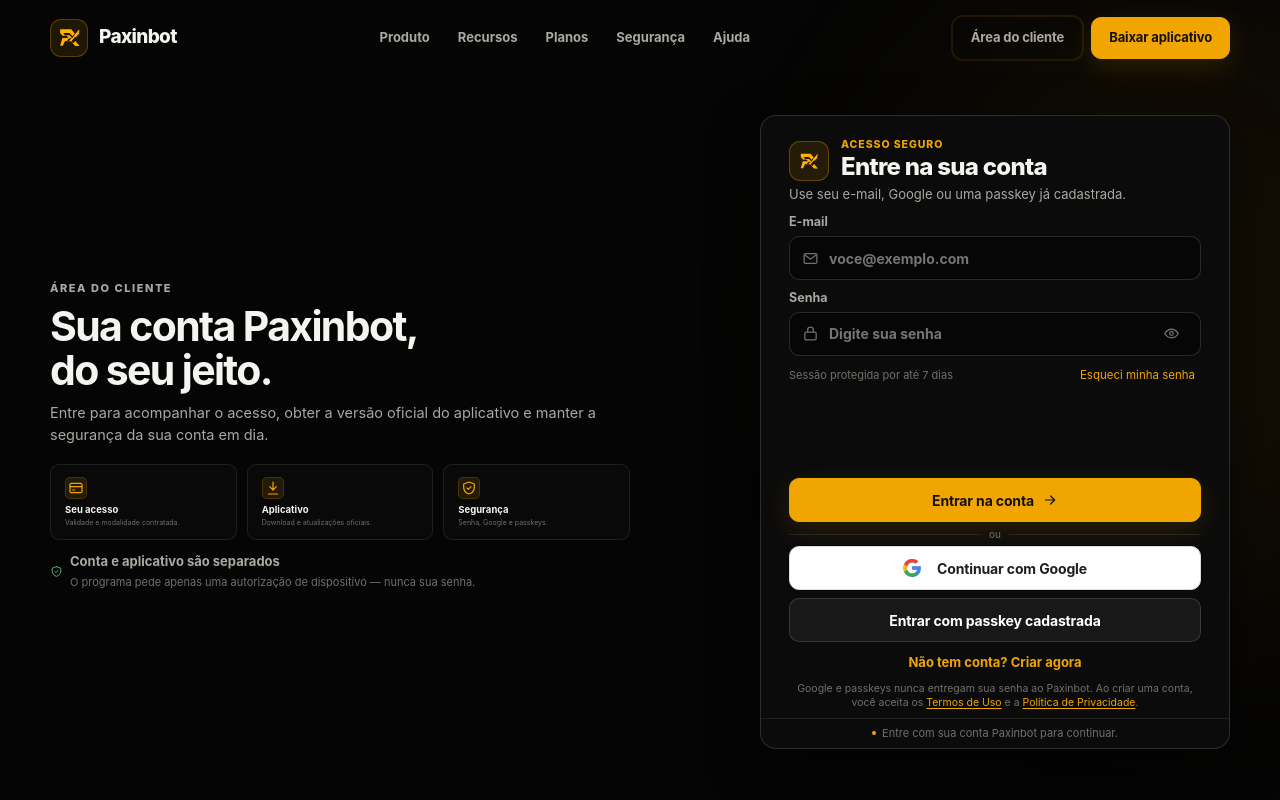
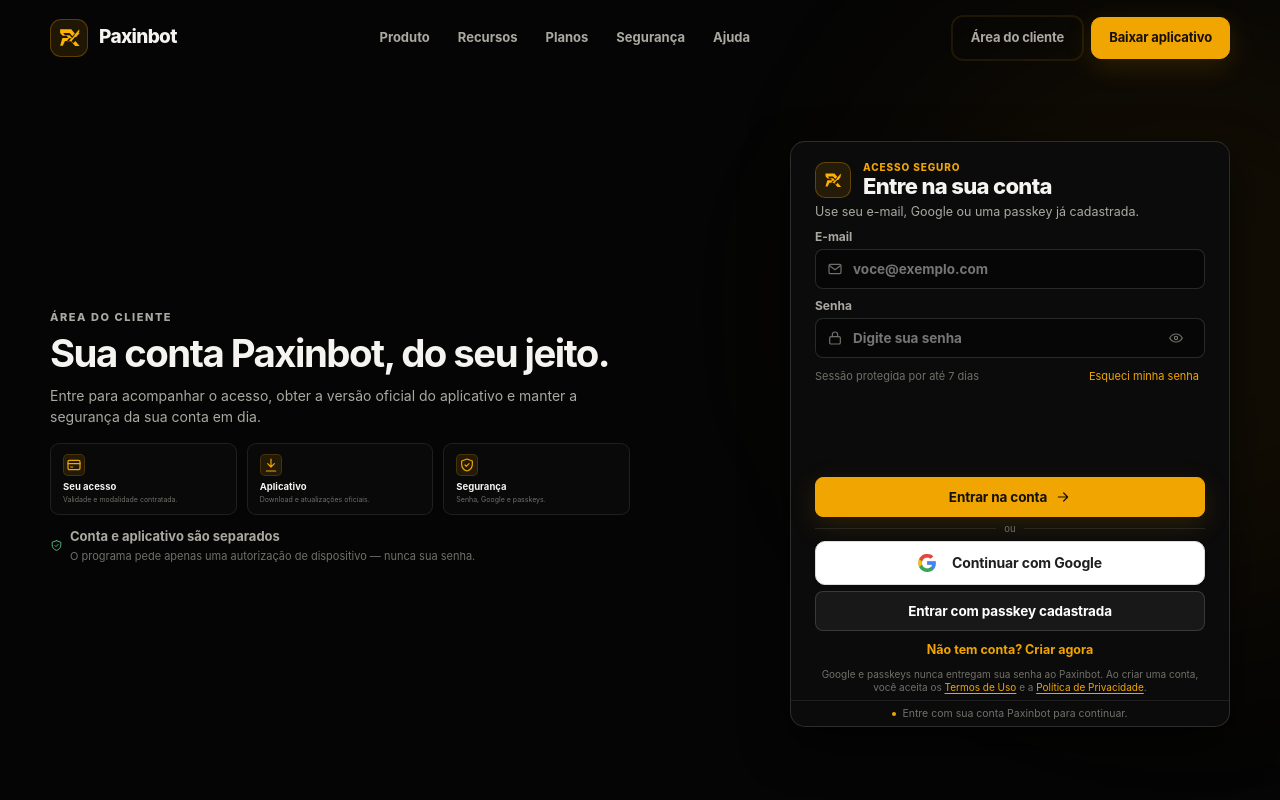
Before and after one commit to Paxinlaetitia/Paxin-CPA, a plain HTML site: page cliente.html in a window 1280 px wide. Shown: the top 800 px of the page. Drawn offline with Linux system fonts and the light colour scheme; no server answers.

Commit message:
fix(site-ui): fine-tune card dimensions to compact sweet-spot

```diff
--- a/client.css
+++ b/client.css
@@ -5,13 +5,13 @@
   display: flex !important;
   align-items: center !important;
   justify-content: center !important;
-  padding: 100px 0 36px !important;
+  padding: 92px 0 24px !important;
   box-sizing: border-box !important;
   border-bottom: 0 !important;
 }
 .client-access-grid {
-  grid-template-columns: minmax(0, 1.12fr) minmax(430px, 470px) !important;
-  gap: 36px !important;
+  grid-template-columns: minmax(0, 1.15fr) 440px !important;
+  gap: 32px !important;
   align-items: center !important;
 }
 .client-access-grid > *,.client-intro { min-width: 0; max-width: 100%; }
@@ -19,7 +19,7 @@
 .client-intro h1 {
   max-width: 580px !important;
   margin: 6px 0 10px !important;
-  font-size: clamp(30px, 3.2vw, 44px) !important;
+  font-size: clamp(28px, 3vw, 40px) !important;
   line-height: 1.08 !important;
   letter-spacing: -.04em !important;
   text-wrap: balance;
@@ -28,52 +28,52 @@
   max-width: 560px !important;
   margin: 0 !important;
   color: var(--text-2) !important;
-  font-size: 14.5px !important;
+  font-size: 14px !important;
   line-height: 1.5 !important;
   text-wrap: pretty;
 }
-.client-benefits { gap: 10px !important; margin-top: 18px !important; }
-.client-benefits > div { min-height: 76px !important; padding: 12px 14px !important; }
+.client-benefits { gap: 10px !important; margin-top: 16px !important; }
+.client-benefits > div { min-height: 72px !important; padding: 10px 12px !important; }
 .client-trust { margin-top: 12px !important; }
 .auth-card {
   width: 100% !important;
-  max-width: 470px !important;
-  padding: 24px 28px 20px !important;
+  max-width: 440px !important;
+  padding: 20px 24px 16px !important;
   border: 1px solid var(--line-strong) !important;
-  border-radius: 16px !important;
+  border-radius: 15px !important;
   background: #0b0b0b !important;
-  box-shadow: 0 18px 50px rgba(0,0,0,.6) !important;
+  box-shadow: 0 18px 45px rgba(0,0,0,.6) !important;
 }
 .auth-head { display: flex !important; align-items: center !important; gap: 12px !important; margin-bottom: 4px !important; }
 .auth-head > div:last-child { display: grid; gap: 2px; align-content: center; }
-.auth-logo { width: 40px !important; height: 40px !important; flex: 0 0 auto !important; display: grid !important; place-items: center !important; border: 1px solid rgba(240,165,0,.3) !important; border-radius: 11px !important; background: var(--accent-soft) !important; }
-.auth-logo img { width: 22px !important; height: 22px !important; opacity: 1; filter: invert(69%) sepia(98%) saturate(1593%) hue-rotate(358deg) brightness(99%) contrast(105%); }
-.auth-head span { line-height: 1; font-size: 10.5px !important; font-weight: 850 !important; letter-spacing: .09em !important; color: var(--accent) !important; }
-.auth-head h2 { margin: 0 !important; font-size: 24px !important; font-weight: 800 !important; letter-spacing: -.03em !important; line-height: 1.15 !important; color: var(--text) !important; text-wrap: balance; }
-.auth-card > .auth-copy { margin: 3px 0 10px !important; font-size: 13px !important; line-height: 1.45 !important; color: var(--text-2) !important; text-wrap: pretty; }
+.auth-logo { width: 36px !important; height: 36px !important; flex: 0 0 auto !important; display: grid !important; place-items: center !important; border: 1px solid rgba(240,165,0,.3) !important; border-radius: 10px !important; background: var(--accent-soft) !important; }
+.auth-logo img { width: 20px !important; height: 20px !important; opacity: 1; filter: invert(69%) sepia(98%) saturate(1593%) hue-rotate(358deg) brightness(99%) contrast(105%); }
+.auth-head span { line-height: 1; font-size: 10px !important; font-weight: 850 !important; letter-spacing: .09em !important; color: var(--accent) !important; }
+.auth-head h2 { margin: 0 !important; font-size: 22px !important; font-weight: 800 !important; letter-spacing: -.03em !important; line-height: 1.15 !important; color: var(--text) !important; text-wrap: balance; }
+.auth-card > .auth-copy { margin: 2px 0 8px !important; font-size: 12.5px !important; line-height: 1.4 !important; color: var(--text-2) !important; text-wrap: pretty; }
 .prototype-notice {
-  margin: 8px -28px -20px !important;
-  padding: 6px 12px !important;
-  font-size: 11px !important;
+  margin: 6px -24px -16px !important;
+  padding: 5px 10px !important;
+  font-size: 10.5px !important;
   color: var(--muted) !important;
   border-top: 1px solid var(--line) !important;
-  border-radius: 0 0 16px 16px !important;
+  border-radius: 0 0 15px 15px !important;
   text-align: center !important;
 }
-.auth-form { display: grid !important; gap: 9px !important; }
-.auth-form > label { display: grid !important; gap: 4px !important; color: var(--text-2) !important; font-size: 12.5px !important; font-weight: 700 !important; }
-.auth-input { min-height: 44px !important; height: 44px !important; padding: 0 12px !important; border: 1px solid var(--line-strong) !important; border-radius: 10px !important; background: #060606 !important; }
-.auth-input input { height: 42px !important; font-size: 14px !important; color: var(--text) !important; }
-.auth-input svg { width: 17px !important; height: 17px !important; }
-.auth-options { display: flex !important; align-items: center !important; justify-content: space-between !important; gap: 8px !important; margin: 1px 0 !important; font-size: 11.5px !important; color: var(--muted) !important; }
-.auth-options button.link-button { font-size: 11.5px !important; color: var(--accent) !important; cursor: pointer !important; }
-.auth-submit { width: 100% !important; min-height: 44px !important; height: 44px !important; font-size: 14px !important; font-weight: 750 !important; border-radius: 10px !important; display: flex !important; align-items: center !important; justify-content: center !important; gap: 8px !important; box-sizing: border-box !important; }
-.auth-divider { height: 16px !important; font-size: 10px !important; margin: 4px 0 !important; color: var(--muted) !important; }
-.google-button { width: 100% !important; min-height: 44px !important; height: 44px !important; font-size: 14px !important; font-weight: 700 !important; border-radius: 10px !important; display: flex !important; align-items: center !important; justify-content: center !important; gap: 8px !important; box-sizing: border-box !important; margin: 0 !important; }
-.passkey-button { width: 100% !important; min-height: 44px !important; height: 44px !important; font-size: 14px !important; font-weight: 700 !important; border-radius: 10px !important; display: flex !important; align-items: center !important; justify-content: center !important; box-sizing: border-box !important; margin-top: 8px !important; }
+.auth-form { display: grid !important; gap: 8px !important; }
+.auth-form > label { display: grid !important; gap: 3px !important; color: var(--text-2) !important; font-size: 12px !important; font-weight: 700 !important; }
+.auth-input { min-height: 40px !important; height: 40px !important; padding: 0 11px !important; border: 1px solid var(--line-strong) !important; border-radius: 8px !important; background: #060606 !important; }
+.auth-input input { height: 38px !important; font-size: 13.5px !important; color: var(--text) !important; }
+.auth-input svg { width: 16px !important; height: 16px !important; }
+.auth-options { display: flex !important; align-items: center !important; justify-content: space-between !important; gap: 8px !important; margin: 1px 0 !important; font-size: 11px !important; color: var(--muted) !important; }
+.auth-options button.link-button { font-size: 11px !important; color: var(--accent) !important; cursor: pointer !important; }
+.auth-submit { width: 100% !important; min-height: 40px !important; height: 40px !important; font-size: 13.5px !important; font-weight: 750 !important; border-radius: 8px !important; display: flex !important; align-items: center !important; justify-content: center !important; gap: 8px !important; box-sizing: border-box !important; }
+.auth-divider { height: 16px !important; font-size: 9.5px !important; margin: 4px 0 !important; color: var(--muted) !important; }
+.google-button { width: 100% !important; min-height: 40px !important; height: 40px !important; font-size: 13.5px !important; font-weight: 700 !important; border-radius: 8px !important; display: flex !important; align-items: center !important; justify-content: center !important; gap: 8px !important; box-sizing: border-box !important; margin: 0 !important; }
+.passkey-button { width: 100% !important; min-height: 40px !important; height: 40px !important; font-size: 13.5px !important; font-weight: 700 !important; border-radius: 8px !important; display: flex !important; align-items: center !important; justify-content: center !important; box-sizing: border-box !important; margin-top: 6px !important; }
 .auth-switch {
-  margin: 8px auto 0 !important;
-  font-size: 13px !important;
+  margin: 7px auto 0 !important;
+  font-size: 12.5px !important;
   font-weight: 750 !important;
   padding: 3px 8px !important;
   display: flex !important;
@@ -87,10 +87,10 @@
 .auth-switch:hover { text-decoration: underline !important; }
 .auth-legal {
   display: block !important;
-  font-size: 10.5px !important;
-  line-height: 1.35 !important;
-  margin: 6px auto 0 !important;
-  max-width: 420px !important;
+  font-size: 10px !important;
+  line-height: 1.3 !important;
+  margin: 5px auto 0 !important;
+  max-width: 400px !important;
   color: var(--muted) !important;
   text-align: center !important;
 }
--- a/styles.css
+++ b/styles.css
@@ -568,70 +568,70 @@
 
 .auth-card {
   width: 100%;
-  max-width: 470px;
-  padding: 22px 26px 18px;
+  max-width: 440px;
+  padding: 20px 24px 16px;
   border: 1px solid var(--line-strong);
-  border-radius: 16px;
+  border-radius: 15px;
   background: linear-gradient(145deg,rgba(255,255,255,.025),transparent 50%),#0b0b0b;
-  box-shadow: 0 18px 50px rgba(0,0,0,.6);
+  box-shadow: 0 18px 45px rgba(0,0,0,.6);
 }
 .auth-head { display: flex; align-items: center; gap: 12px; margin-bottom: 4px; }
 .auth-logo {
-  width: 40px;
-  height: 40px;
+  width: 36px;
+  height: 36px;
   display: grid;
   place-items: center;
   border: 1px solid rgba(240,165,0,.3);
-  border-radius: 11px;
+  border-radius: 10px;
   background: var(--accent-soft);
   flex-shrink: 0;
 }
 .auth-logo img {
-  width: 22px;
-  height: 22px;
+  width: 20px;
+  height: 20px;
   filter: invert(69%) sepia(98%) saturate(1593%) hue-rotate(358deg) brightness(99%) contrast(105%);
 }
-.auth-head span { color: var(--accent); font-size: 10.5px; font-weight: 850; letter-spacing: .09em; }
-.auth-head h2 { margin: 0; font-size: 24px; font-weight: 800; letter-spacing: -.03em; }
-.auth-copy { margin: 3px 0 10px; color: var(--text-2); font-size: 13px; line-height: 1.45; }
-.auth-form { display: grid; gap: 9px; }
-.auth-form > label { display: grid; gap: 4px; color: var(--text-2); font-size: 12.5px; font-weight: 700; }
+.auth-head span { color: var(--accent); font-size: 10px; font-weight: 850; letter-spacing: .09em; }
+.auth-head h2 { margin: 0; font-size: 22px; font-weight: 800; letter-spacing: -.03em; }
+.auth-copy { margin: 2px 0 8px; color: var(--text-2); font-size: 12.5px; line-height: 1.4; }
+.auth-form { display: grid; gap: 8px; }
+.auth-form > label { display: grid; gap: 3px; color: var(--text-2); font-size: 12px; font-weight: 700; }
 .auth-input {
-  min-height: 42px;
-  height: 42px;
+  min-height: 40px;
+  height: 40px;
   display: grid;
   grid-template-columns: auto 1fr auto;
   align-items: center;
   gap: 8px;
-  padding: 0 12px;
+  padding: 0 11px;
   border: 1px solid var(--line-strong);
-  border-radius: 9px;
+  border-radius: 8px;
   background: #060606;
   transition: .2s;
 }
 .auth-input:focus-within { border-color: rgba(240,165,0,.5); box-shadow: 0 0 0 2px rgba(240,165,0,.07); }
-.auth-input > svg { width: 17px; height: 17px; color: var(--muted); }
-.auth-input input { min-width: 0; height: 40px; border: 0; outline: 0; background: transparent; color: var(--text); font-size: 14px; }
-.auth-eye, .link-button { border: 0; background: transparent; color: var(--accent); font-size: 11.5px; cursor: pointer; }
-.auth-options { display: flex; align-items: center; justify-content: space-between; gap: 8px; margin: 1px 0; font-size: 11.5px; color: var(--muted); }
+.auth-input > svg { width: 16px; height: 16px; color: var(--muted); }
+.auth-input input { min-width: 0; height: 38px; border: 0; outline: 0; background: transparent; color: var(--text); font-size: 13.5px; }
+.auth-eye, .link-button { border: 0; background: transparent; color: var(--accent); font-size: 11px; cursor: pointer; }
+.auth-options { display: flex; align-items: center; justify-content: space-between; gap: 8px; margin: 1px 0; font-size: 11px; color: var(--muted); }
 .auth-options label { display: flex; align-items: center; gap: 4px; color: var(--muted); font-size: 11px; }
 .auth-options input { accent-color: var(--accent); }
 .auth-submit {
-  min-height: 42px;
-  height: 42px;
+  min-height: 40px;
+  height: 40px;
   margin-top: 1px;
-  font-size: 14px;
+  font-size: 13.5px;
   font-weight: 750;
-  border-radius: 9px;
+  border-radius: 8px;
   display: flex;
   align-items: center;
   justify-content: center;
   gap: 8px;
 }
-.auth-divider { height: 16px; display: flex; align-items: center; gap: 8px; color: var(--muted); font-size: 10px; margin: 4px 0; }
+.auth-divider { height: 16px; display: flex; align-items: center; gap: 8px; color: var(--muted); font-size: 9.5px; margin: 4px 0; }
 .auth-divider::before,.auth-divider::after { content:""; height:1px; flex:1; background:var(--line); }
-.auth-legal { display: block; margin: 6px auto 0; max-width: 420px; color: var(--muted); font-size: 10.5px; line-height: 1.35; text-align: center; }
-.prototype-notice { display: flex; align-items: center; justify-content: center; gap: 6px; margin: 8px -26px -18px; padding: 6px 12px; border-top: 1px solid var(--line); border-radius: 0 0 16px 16px; color: var(--muted); font-size: 11px; }
+.auth-legal { display: block; margin: 5px auto 0; max-width: 400px; color: var(--muted); font-size: 10px; line-height: 1.3; text-align: center; }
+.prototype-notice { display: flex; align-items: center; justify-content: center; gap: 6px; margin: 6px -24px -16px; padding: 5px 10px; border-top: 1px solid var(--line); border-radius: 0 0 15px 15px; color: var(--muted); font-size: 10.5px; }
 .prototype-notice i { width: 4px; height: 4px; border-radius: 50%; background: var(--accent); }
 .client-dashboard-preview { background: #070707; }
 .dashboard-shell { display: grid; grid-template-columns: 230px 1fr; overflow: hidden; min-height: 560px; border: 1px solid var(--line); border-radius: 20px; background: #050505; box-shadow: 0 30px 70px rgba(0,0,0,.4); }
```
Also changed, not shown: ajuda.html (+1 -1 lines), cliente.html (+1 -1 lines), download.html (+1 -1 lines), index.html (+1 -1 lines), seguranca.html (+1 -1 lines).
